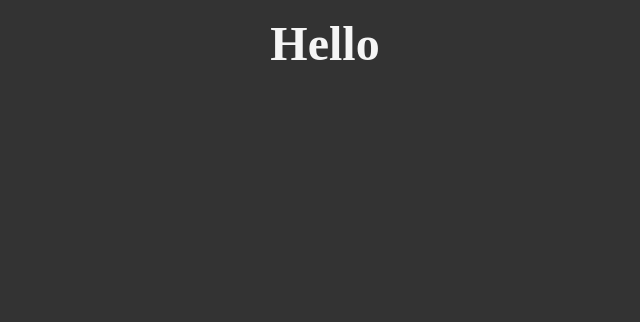
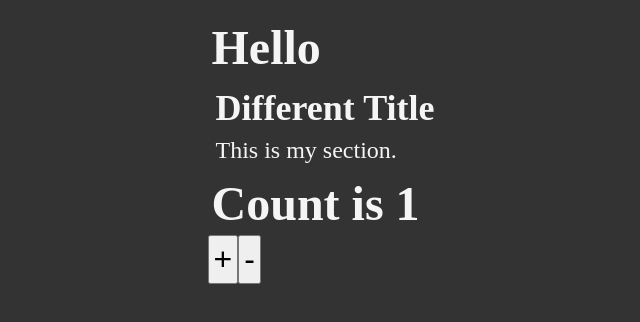
Before and after one commit to Aaronmcnulty/typescript-tutorial, a React (Vite) app in the folder src/lesson12/: page / in a window 1280 px wide. Shown: the top 322 px of the page, without its empty margins (315-955 px from the left). Built offline with nearby package versions, Linux system fonts and the light colour scheme.

Commit message:
Feat: create 'Counter' component and use 'useState' to make a counter with increment and decrement buttons

```diff
--- a/src/lesson12/src/App.tsx
+++ b/src/lesson12/src/App.tsx
@@ -1,12 +1,15 @@
 import Heading from './components/Heading'
-
+import { Section } from './components/Section'
+import Counter from './components/Counter'
 function App() {
 
 
   return (
-    <>
+    <div>
       <Heading title={'Hello'}/>
-    </>
+      <Section title="Different Title"> This is my section.</Section>
+      <Counter></Counter>
+    </div>
   )
 }
 
--- /dev/null
+++ b/src/lesson12/src/components/Counter.tsx
@@ -0,0 +1,15 @@
+
+import { useState } from "react";
+
+const Counter = () => {
+    const [count, setCount] = useState(1)
+
+    return(
+        <>
+            <h1>Count is {count}</h1>
+            <button onClick={() => setCount(prev => prev + 1)}>+</button>
+            <button onClick={() => setCount(prev => prev - 1)}>-</button>
+        </>
+    )
+}
+    export default Counter;
--- /dev/null
+++ b/src/lesson12/src/components/Section.tsx
@@ -0,0 +1,16 @@
+
+import React, { ReactNode } from "react";
+
+type SectionProps = {
+    title?: string,
+    children: ReactNode
+}
+//Default title is "My Subheading" but this is overidden if the parent passes 'children' props.
+export const Section = ({ children, title = "My Subheading"}: SectionProps) => {
+    return (
+        <section>
+            <h2>{title}</h2>
+            <p>{children}</p>
+        </section>
+    )
+}
```
